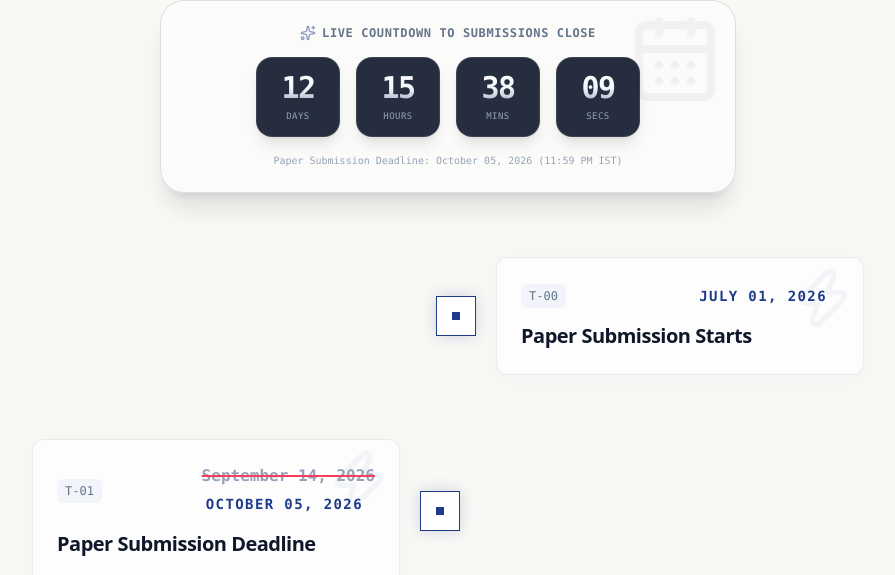
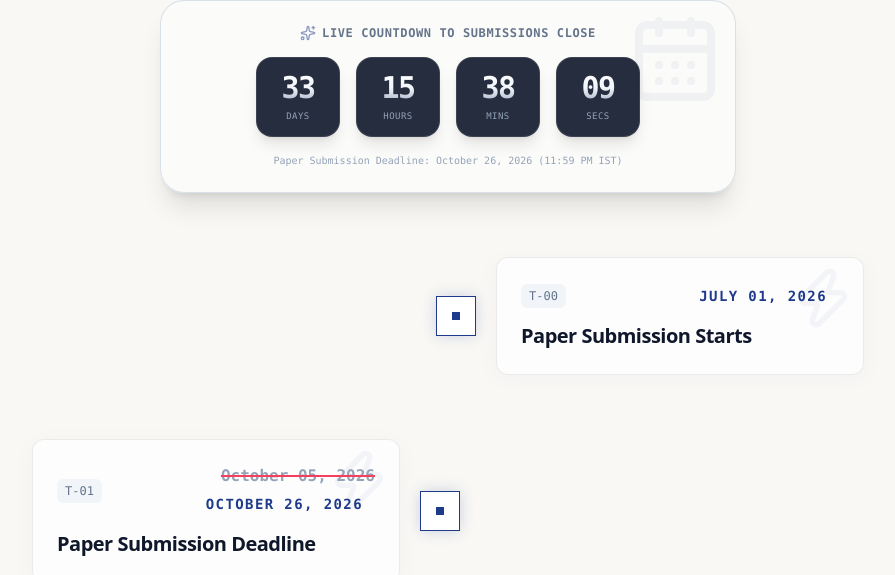
Before and after one commit to Gokulakishor/e2a_demo, a Next.js app: page / in a window 1280 px wide. Shown: the part 6194-6769 px from the top of the page, without its empty margins (192-1087 px from the left). Built offline with nearby package versions, Linux system fonts and the light colour scheme; a web font is replaced by a local one.

Commit message:
Update paper submission deadline

```diff
--- a/src/app/page.tsx
+++ b/src/app/page.tsx
@@ -85,7 +85,7 @@ function CountdownTimer() {
   const [timeLeft, setTimeLeft] = useState({ days: 0, hours: 0, minutes: 0, seconds: 0 });
 
   useEffect(() => {
-    const targetDate = new Date("2026-10-05T23:59:59+05:30").getTime();
+    const targetDate = new Date("2026-10-26T23:59:59+05:30").getTime();
 
     const interval = setInterval(() => {
       const now = new Date().getTime();
@@ -136,10 +136,11 @@ function CountdownTimer() {
             <span className="text-[9px] uppercase tracking-wider text-slate-400 font-mono mt-1 font-medium">{unit.label}</span>
           </div>
         ))}
+
       </div>
 
       <p className="text-[10px] text-slate-400 font-mono mt-4">
-  Paper Submission Deadline: October 05, 2026 (11:59 PM IST)
+  Paper Submission Deadline: October 26, 2026 (11:59 PM IST)
 </p>
     </motion.div>
   );
@@ -660,7 +661,7 @@ export default function Home() {
           <div className="space-y-16 relative before:absolute before:inset-0 before:ml-5 before:-translate-x-px md:before:mx-auto md:before:translate-x-0 before:h-full before:w-[2px] before:bg-gradient-to-b before:from-transparent before:via-primary/30 before:to-transparent">
             {[
               { date: "July 01, 2026", event: "Paper Submission Starts", highlight: true, id: "T-00" },
-              { date: "October 05, 2026", originalDate: "September 14, 2026", event: "Paper Submission Deadline", extended: true, highlight: true, id: "T-01" },
+              { date: "October 26, 2026", originalDate: "October 05, 2026", event: "Paper Submission Deadline", extended: true, highlight: true, id: "T-01" },
               { date: "November 25, 2026", event: "Notification of Acceptance", highlight: false, id: "T-02" },
               { date: "December 31, 2026", event: "Camera Ready Paper Submission", highlight: false, id: "T-03" },
               { date: "November 15, 2026", event: "Early Bird Registration", highlight: true, id: "T-04" },
--- a/src/app/special-session/page.tsx
+++ b/src/app/special-session/page.tsx
@@ -562,8 +562,8 @@ export default function SpecialSessionPage() {
                 </div>
                 <div className="bg-white/10 p-4 rounded-xl border border-white/20">
   <div className="text-amber-400 text-xs font-bold uppercase tracking-wider mb-1">Paper Deadline</div>
-  <div className="font-mono text-lg font-semibold text-white/50 line-through decoration-rose-500 decoration-2">14.09.2026</div>
-  <div className="font-mono text-lg font-bold text-white/50 decoration-rose-500 decoration-2">05.10.2026</div>
+  <div className="font-mono text-lg font-semibold text-white/50 line-through decoration-rose-500 decoration-2">05.10.2026</div>
+  <div className="font-mono text-lg font-bold text-white/50 decoration-rose-500 decoration-2">26.10.2026</div>
 </div>
               </div>
             </div>
```
Also changed, not shown: 105 other files (tests, documents, lock files or other folders).
